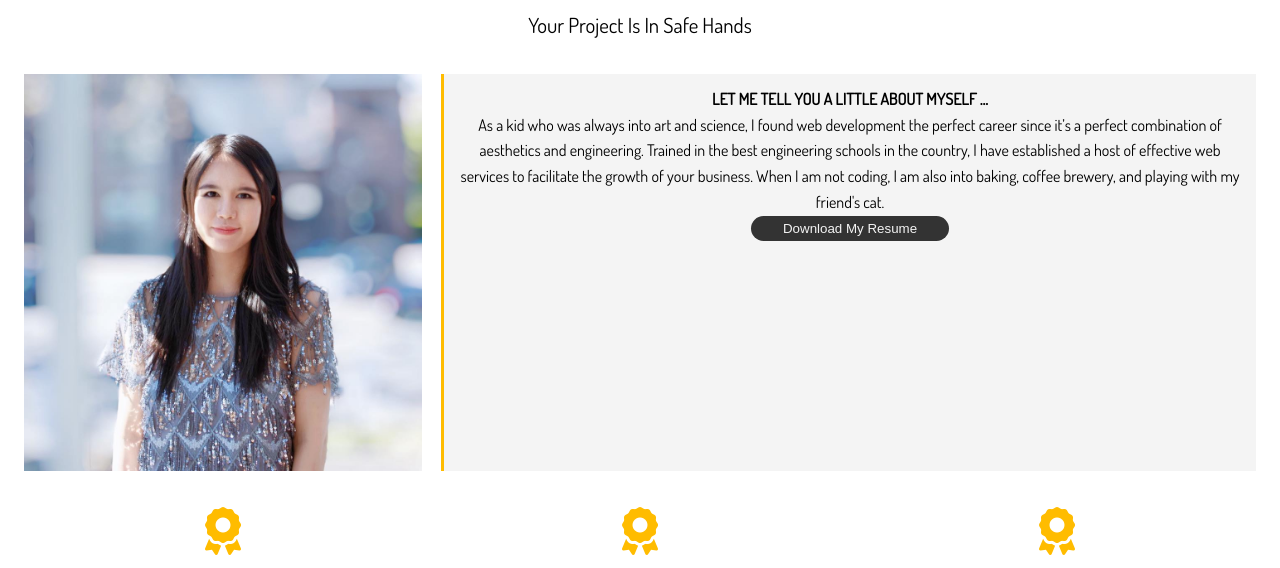
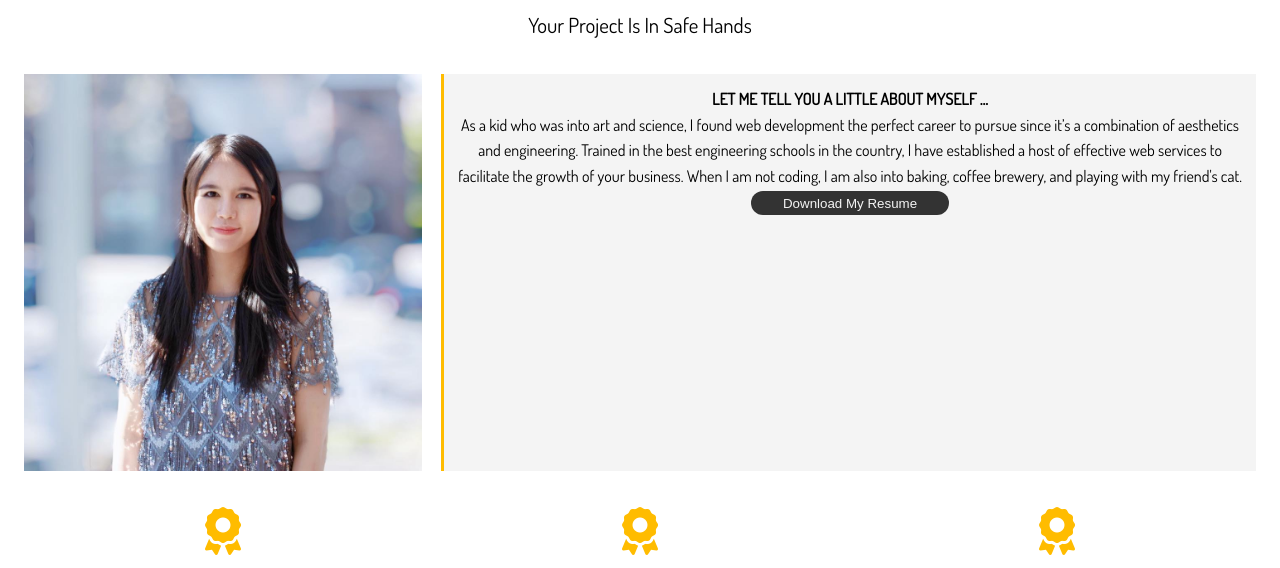
Before and after one commit to daisyliu618/Portfolio-Project, a website: page dist/about.html in a window 1280 px wide. Shown: the part 207-775 px from the top of the page. Drawn offline with Linux system fonts and the light colour scheme.

Commit message:
update content

```diff
--- a/dist/about.html
+++ b/dist/about.html
@@ -38,7 +38,7 @@
                 <img src="img/about.jpg" alt="" class='bio-image'>
                 <div class='bio bg-light'>
                     <h4> Let me tell you a little about myself ...</h4>
-                    <p class='about-self'>As a kid who was always into art and science, I found web development the perfect career since it’s a perfect combination of aesthetics and engineering.
+                    <p class='about-self'>As a kid who was into art and science, I found web development the perfect career to pursue since it’s a combination of aesthetics and engineering.
 
 
                     Trained in the best engineering schools in the country, I have established a host of effective web services to facilitate the growth of your business. When I am not coding, I am also into baking, coffee brewery, and playing with my friend's cat.</p>
```
